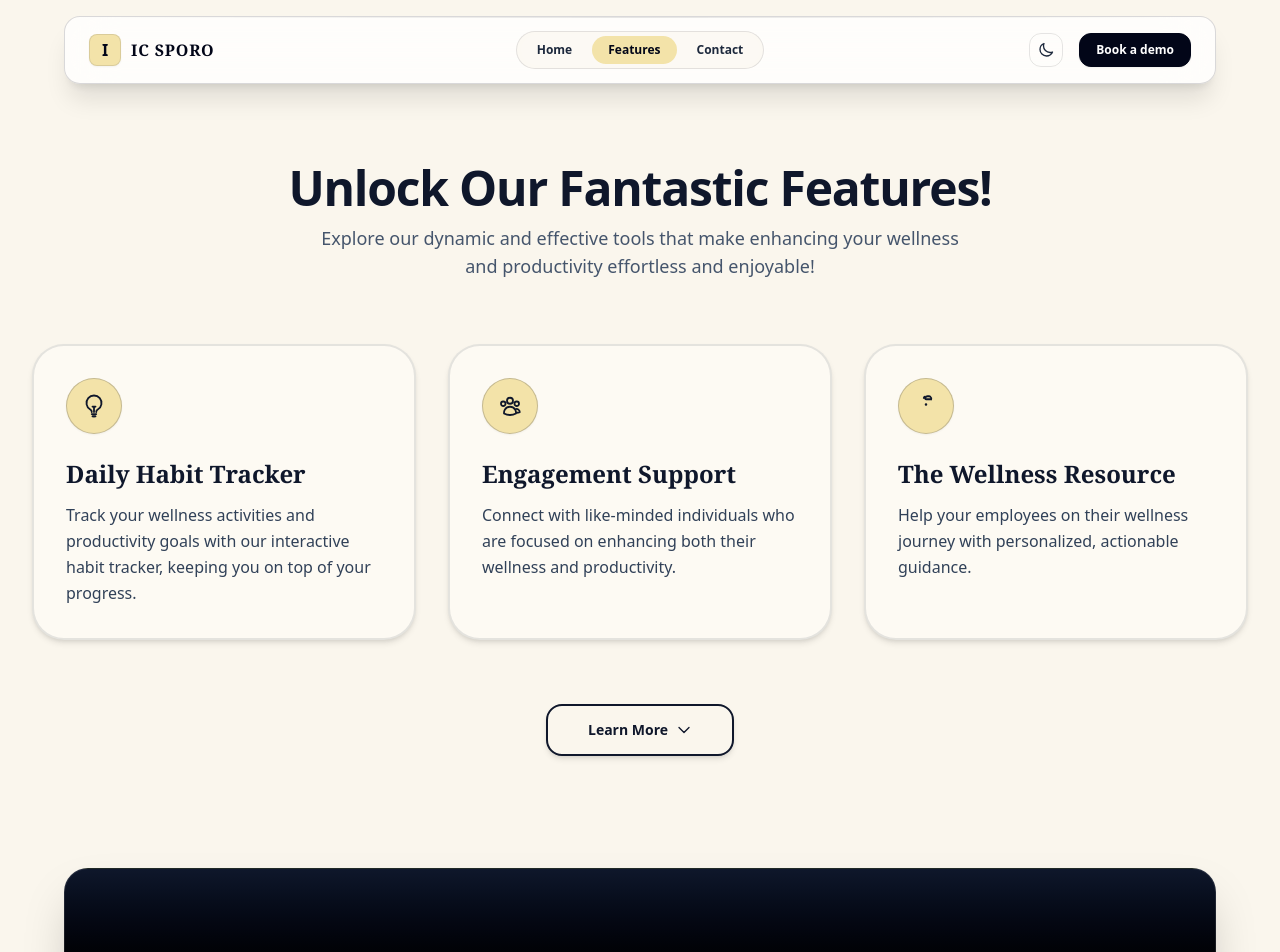
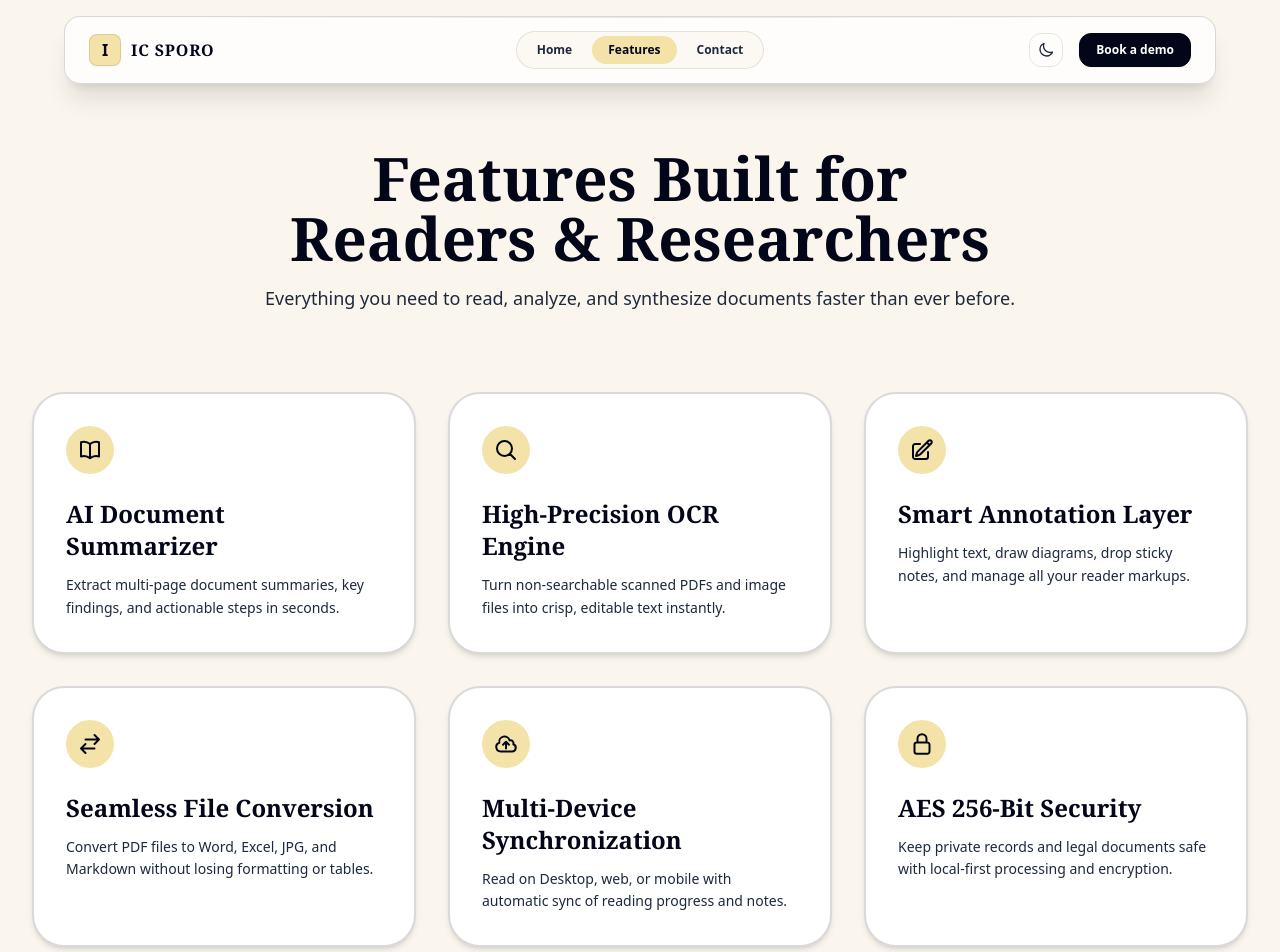
Before and after one commit to 3725fahmid/sporsho_landing_page, a Nuxt app: page /about in a window 1280 px wide. Shown: the top 952 px of the page. Built offline with nearby package versions, Linux system fonts and the light colour scheme.

Commit message:
Add wowjs animation on pages

```diff
--- a/app/pages/about.vue
+++ b/app/pages/about.vue
@@ -1,84 +1,83 @@
 <script setup>
-import { ref } from 'vue'
+import { onMounted } from 'vue'
 
-const showAll = ref(false)
+onMounted(() => {
+  if (import.meta.client && window.WOW) {
+    new window.WOW({
+      boxClass: 'wow',
+      animateClass: 'animate__animated',
+      offset: 100,
+      mobile: true,
+      live: true
+    }).init()
+  }
+})
 
-const features = [
+const featuresList = [
   {
-    title: 'Daily Habit Tracker',
-    description: 'Track your wellness activities and productivity goals with our interactive habit tracker, keeping you on top of your progress.',
-    iconPath: 'M12 18v-5.25m0 0a6.01 6.01 0 001.5-.189m-1.5.189a6.01 6.01 0 01-1.5-.189m3.75 7.478a12.06 12.06 0 01-4.5 0m3.75 2.383a14.406 14.406 0 01-3 0M14.25 18v-.192c0-.983.658-1.823 1.508-2.316a7.5 7.5 0 10-7.517 0c.85.493 1.509 1.333 1.509 2.316V18'
+    title: 'AI Document Summarizer',
+    desc: 'Extract multi-page document summaries, key findings, and actionable steps in seconds.',
+    icon: 'M12 6.042A8.967 8.967 0 006 3.75c-1.052 0-2.062.18-3 .512v14.25A8.987 8.987 0 016 18c2.305 0 4.408.867 6 2.292m0-14.25a8.966 8.966 0 016-2.292c1.052 0 2.062.18 3 .512v14.25A8.987 8.987 0 0018 18a8.967 8.967 0 00-6 2.292m0-14.25v14.25'
   },
   {
-    title: 'Engagement Support',
-    description: 'Connect with like-minded individuals who are focused on enhancing both their wellness and productivity.',
-    iconPath: 'M18 18.72a9.094 9.094 0 003.741-.479 3 3 0 00-4.682-2.72m.94 3.198l.001.031c0 .225-.012.447-.037.666A11.944 11.944 0 0112 21c-2.17 0-4.207-.576-5.963-1.584A6.062 6.062 0 016 18.719m12 0a5.971 5.971 0 00-.941-3.197m0 0A5.995 5.995 0 0012 12.75a5.995 5.995 0 00-5.058 2.772m0 0a5.97 5.97 0 00-.942 3.197M15 6.75a3 3 0 11-6 0 3 3 0 016 0zm6 3a2.25 2.25 0 11-4.5 0 2.25 2.25 0 014.5 0zm-13.5 0a2.25 2.25 0 11-4.5 0 2.25 2.25 0 014.5 0z'
+    title: 'High-Precision OCR Engine',
+    desc: 'Turn non-searchable scanned PDFs and image files into crisp, editable text instantly.',
+    icon: 'M21 21l-5.197-5.197m0 0A7.5 7.5 0 105.196 5.196a7.5 7.5 0 0010.607 10.607z'
   },
   {
-    title: 'The Wellness Resource',
-    description: 'Help your employees on their wellness journey with personalized, actionable guidance.',
-    iconPath: 'M11.35 3.836c-.065.21-.1.433-.1.664 0 .414.336.75.75.75h4.5a.75.75 0 00.75-.75 2.25 2.25 0 00-.1-.664m-5.8 0A2.251 2.251 0 0113.5 2.25h1.5c.53 0 1.01.184 1.39.493m-5.8 0c-.38.309-.664.736-.803 1.228m7.406 0c.139.492.115 1.019-.069 1.493M12 10.5h.008v.008H12V10.5zm.375 0a.375.375 0 11-.75 0 .375.375 0 01.75 0z'
+    title: 'Smart Annotation Layer',
+    desc: 'Highlight text, draw diagrams, drop sticky notes, and manage all your reader markups.',
+    icon: 'M16.862 4.487l1.687-1.688a1.875 1.875 0 112.652 2.652L10.582 16.07a4.5 4.5 0 01-1.897 1.13L6 18l.8-2.685a4.5 4.5 0 011.13-1.897l8.932-8.931zm0 0L19.5 7.125M18 14v4.75A2.25 2.25 0 0115.75 21H5.25A2.25 2.25 0 013 18.75V8.25A2.25 2.25 0 015.25 6H10'
   },
   {
-    title: 'Reporting and Analytics',
-    description: 'Get insights into health metrics with powerful analytics tools made for team performance.',
-    iconPath: 'M2.25 18L9 11.25l4.306 4.307a11.95 11.95 0 005.814-5.519l2.74-1.22m0 0l-5.94-2.28 2.2 5.92m3.74-3.64l-1.22 2.74a11.959 11.959 0 01-5.518 5.814L11.25 13.5 4.5 20.25'
+    title: 'Seamless File Conversion',
+    desc: 'Convert PDF files to Word, Excel, JPG, and Markdown without losing formatting or tables.',
+    icon: 'M7.5 21L3 16.5m0 0L7.5 12M3 16.5h13.5m0-13.5L21 7.5m0 0L16.5 12M21 7.5H7.5'
   },
   {
-    title: 'AI Wellness Integrate Tools',
-    description: 'Enhance and personalize health solutions easily through tailored AI integrations.',
-    iconPath: 'M9.75 3.104v5.714a2.25 2.25 0 01-.659 1.591L5 14.5M9.75 3.104c-.251.023-.501.05-.75.082m.75-.082a24.301 24.301 0 014.5 0m0 0v5.714c0 .597.237 1.17.659 1.591L19 14.5'
+    title: 'Multi-Device Synchronization',
+    desc: 'Read on Desktop, web, or mobile with automatic sync of reading progress and notes.',
+    icon: 'M12 16.5V9.75m0 0l3 3m-3-3l-3 3M6.75 19.5a4.5 4.5 0 01-1.41-8.775 5.25 5.25 0 0110.233-2.33 3 3 0 013.758 3.848A3.75 3.75 0 0118 19.5H6.75z'
+  },
+  {
+    title: 'AES 256-Bit Security',
+    desc: 'Keep private records and legal documents safe with local-first processing and encryption.',
+    icon: 'M16.5 10.5V6.75a4.5 4.5 0 10-9 0v3.75m-.75 11.25h10.5a2.25 2.25 0 002.25-2.25v-6.75a2.25 2.25 0 00-2.25-2.25H6.75a2.25 2.25 0 00-2.25 2.25v6.75a2.25 2.25 0 002.25 2.25z'
   }
 ]
 </script>
 
 <template>
-  <section class="relative py-20 px-4 sm:px-6 lg:px-8 max-w-7xl mx-auto">
-    <!-- Section Header -->
-    <div class="text-center max-w-3xl mx-auto mb-16 space-y-3">
-      <h2 class="text-3xl sm:text-5xl font-bold text-slate-900 dark:text-amber-50/90 tracking-tight">
-        Unlock Our Fantastic Features!
-      </h2>
-      <p class="text-base sm:text-lg text-slate-600 dark:text-emerald-100/60 max-w-2xl mx-auto font-sans">
-        Explore our dynamic and effective tools that make enhancing your wellness and productivity effortless and
-        enjoyable!
+  <div
+    class="bg-paper-light dark:bg-paper-dark text-slate-950 dark:text-slate-50 transition-colors duration-300 min-h-screen py-16 px-6 lg:px-8">
+    <div class="max-w-7xl mx-auto">
+
+      <!-- HERO -->
+      <div class="wow animate__animated animate__fadeInDown text-center max-w-3xl mx-auto mb-20 space-y-4">
+        <h1 class="text-4xl sm:text-6xl font-serif font-bold text-slate-950 dark:text-amber-50">
+          Features Built for Readers & Researchers
+        </h1>
+        <p class="text-base sm:text-lg text-slate-800 dark:text-slate-200 font-sans">
+          Everything you need to read, analyze, and synthesize documents faster than ever before.
         </p>
       </div>
 
-    <!-- Paper Cards Grid -->
-    <div class="relative grid grid-cols-1 md:grid-cols-2 lg:grid-cols-3 gap-8 items-stretch">
-      <template v-for="(item, index) in features" :key="index">
-        <!-- Render card if index < 3 OR if showAll is true -->
-        <div v-if="index < 3 || showAll"
-          class="group relative p-8 rounded-[2rem] border-2 border-slate-900/10 dark:border-white/10 bg-[#fdfaf3] dark:bg-[#111c17] text-slate-900 dark:text-slate-100 shadow-md hover:shadow-2xl hover:scale-105 hover:z-30 transition-all duration-300 flex flex-col justify-between">
-          <div>
+      <!-- FEATURES GRID -->
+      <div class="grid grid-cols-1 md:grid-cols-2 lg:grid-cols-3 gap-8">
+        <div v-for="(feature, idx) in featuresList" :key="idx"
+          class="wow animate__animated animate__fadeInUp p-8 rounded-[2rem] border-2 border-slate-950/15 dark:border-white/15 bg-paper-light-card dark:bg-paper-dark-card shadow-md hover:scale-105 transition-all duration-300"
+          :data-wow-delay="`${(idx % 3) * 0.2}s`">
           <div
-              class="size-14 rounded-full border border-slate-900/20 dark:border-white/20 bg-[#f3e3a9] dark:bg-[#25382e] text-slate-900 dark:text-amber-200 flex items-center justify-center mb-6 shadow-xs">
-              <svg class="size-6" fill="none" stroke="currentColor" stroke-width="1.8" viewBox="0 0 24 24">
-                <path stroke-linecap="round" stroke-linejoin="round" :d="item.iconPath" />
+            class="size-12 rounded-full bg-paper-light-badge dark:bg-paper-dark-icon text-slate-950 dark:text-amber-300 flex items-center justify-center mb-6">
+            <svg class="size-6" fill="none" stroke="currentColor" stroke-width="2" viewBox="0 0 24 24">
+              <path stroke-linecap="round" stroke-linejoin="round" :d="feature.icon" />
             </svg>
           </div>
-            <h3 class="text-2xl font-serif font-bold text-slate-900 dark:text-amber-50 mb-3">
-              {{ item.title }}
-            </h3>
-            <p class="text-sm sm:text-base leading-relaxed text-slate-700 dark:text-slate-300 font-sans">
-              {{ item.description }}
-            </p>
+          <h3 class="text-2xl font-serif font-bold text-slate-950 dark:text-amber-50 mb-3">{{ feature.title }}</h3>
+          <p class="text-sm text-slate-800 dark:text-slate-200 font-sans leading-relaxed">{{ feature.desc }}</p>
+        </div>
+      </div>
+
     </div>
   </div>
 </template>
-    </div>
-
-    <!-- Center Toggle Button -->
-    <div class="mt-16 text-center">
-      <button @click="showAll = !showAll" type="button"
-        class="inline-flex items-center justify-center gap-x-2 rounded-2xl border-2 border-slate-900 dark:border-amber-100/30 bg-[#faf6ed] dark:bg-[#1d2b25] px-10 py-3.5 text-sm font-bold text-slate-900 dark:text-amber-100 shadow-md transition-all duration-200 hover:bg-slate-200 dark:hover:bg-[#283b33] hover:scale-105 cursor-pointer">
-        <span>{{ showAll ? 'Show Less' : 'Learn More' }}</span>
-        <svg class="size-4 transition-transform duration-200" :class="showAll ? 'rotate-180' : ''" fill="none"
-          stroke="currentColor" stroke-width="2" viewBox="0 0 24 24">
-          <path stroke-linecap="round" stroke-linejoin="round" d="M19.5 8.25l-7.5 7.5-7.5-7.5" />
-        </svg>
-      </button>
-    </div>
-  </section>
-</template>
--- a/app/pages/index.vue
+++ b/app/pages/index.vue
@@ -1,7 +1,32 @@
 <script setup>
-import { ref } from 'vue'
+import { ref, onMounted, nextTick } from 'vue'
 
 const showAllFeatures = ref(false)
+
+// Function to handle WOW initialization safely on the client side
+onMounted(async () => {
+  if (import.meta.client) {
+    const { default: WOW } = await import('wow.js')
+    const wow = new WOW({
+      boxClass: 'wow', // Animated element class (default: wow)
+      animateClass: 'animate__animated', // Animate.css prefix class
+      offset: 100, // Distance to element when triggering (default: 0)
+      mobile: true, // Trigger animations on mobile devices (default: true)
+      live: true // Act on asynchronously loaded content (default: true)
+    })
+    wow.init()
+  }
+})
+
+// Toggle handler that syncs WOW with dynamically displayed elements
+const toggleFeatures = async () => {
+  showAllFeatures.value = !showAllFeatures.value
+  await nextTick()
+  if (import.meta.client) {
+    const { default: WOW } = await import('wow.js')
+    new WOW({ animateClass: 'animate__animated', live: true }).init()
+  }
+}
 
 const features = [
   {
@@ -57,7 +82,7 @@ const plans = [
     <!-- HERO SECTION -->
     <section
       class="relative py-20 px-4 sm:px-6 lg:px-8 max-w-7xl mx-auto grid grid-cols-1 lg:grid-cols-2 gap-12 items-center">
-      <div class="space-y-6 text-center lg:text-left">
+      <div class="wow animate__animated animate__fadeInLeft space-y-6 text-center lg:text-left">
         <div
           class="inline-flex items-center gap-2 px-3.5 py-1.5 rounded-full border border-slate-950/20 dark:border-white/20 bg-paper-light-badge dark:bg-paper-dark-badge text-xs font-bold text-slate-900 dark:text-amber-300 shadow-xs">
           <span>📄 Next-Gen PDF Experience</span>
@@ -84,7 +109,7 @@ const plans = [
       </div>
 
       <!-- Hero Visual -->
-      <div class="relative flex justify-center">
+      <div class="wow animate__animated animate__fadeInRight relative flex justify-center">
         <div
           class="w-full max-w-md p-6 rounded-[2.5rem] border-2 border-slate-950/20 dark:border-white/20 bg-paper-light-card dark:bg-paper-dark-card shadow-2xl hover:scale-105 transition-transform duration-300">
           <div
@@ -112,7 +137,7 @@ const plans = [
 
     <!-- AMAZING FEATURES SECTION -->
     <section class="py-20 px-4 sm:px-6 lg:px-8 max-w-7xl mx-auto">
-      <div class="text-center max-w-3xl mx-auto mb-16 space-y-3">
+      <div class="wow animate__animated animate__fadeInUp text-center max-w-3xl mx-auto mb-16 space-y-3">
         <h2 class="text-3xl sm:text-5xl font-serif font-bold text-slate-950 dark:text-amber-50">
           Amazing Features
         </h2>
@@ -124,7 +149,8 @@ const plans = [
       <div class="grid grid-cols-1 md:grid-cols-2 lg:grid-cols-3 gap-8 items-stretch">
         <template v-for="(item, index) in features" :key="index">
           <div v-if="index < 3 || showAllFeatures"
-            class="group relative p-8 rounded-[2rem] border-2 border-slate-950/15 dark:border-white/15 bg-paper-light-card dark:bg-paper-dark-card shadow-md hover:shadow-2xl hover:scale-105 hover:z-30 transition-all duration-300 flex flex-col justify-between">
+            class="wow animate__animated animate__fadeInUp group relative p-8 rounded-[2rem] border-2 border-slate-950/15 dark:border-white/15 bg-paper-light-card dark:bg-paper-dark-card shadow-md hover:shadow-2xl hover:scale-105 hover:z-30 transition-all duration-300 flex flex-col justify-between"
+            :data-wow-delay="`${(index % 3) * 0.2}s`">
             <div>
               <div
                 class="size-14 rounded-full border border-slate-950/20 dark:border-white/20 bg-paper-light-badge dark:bg-paper-dark-icon text-slate-950 dark:text-amber-300 flex items-center justify-center mb-6 shadow-xs">
@@ -144,7 +170,7 @@ const plans = [
       </div>
 
       <div class="mt-16 text-center">
-        <button @click="showAllFeatures = !showAllFeatures" type="button"
+        <button @click="toggleFeatures" type="button"
           class="inline-flex items-center justify-center gap-x-2 rounded-2xl border-2 border-slate-950/30 dark:border-amber-300/40 bg-paper-light-card dark:bg-paper-dark-badge px-10 py-3.5 text-sm font-bold text-slate-950 dark:text-amber-200 shadow-md transition-all duration-200 hover:bg-slate-200 dark:hover:bg-paper-dark-icon hover:scale-105 cursor-pointer">
           <span>{{ showAllFeatures ? 'Show Less' : 'Learn More' }}</span>
           <svg class="size-4 transition-transform duration-200" :class="showAllFeatures ? 'rotate-180' : ''" fill="none"
@@ -157,7 +183,7 @@ const plans = [
 
     <!-- WHY CHOOSE SECTION -->
     <section class="py-20 px-4 sm:px-6 lg:px-8 max-w-7xl mx-auto">
-      <div class="text-center max-w-3xl mx-auto mb-16 space-y-3">
+      <div class="wow animate__animated animate__fadeIn text-center max-w-3xl mx-auto mb-16 space-y-3">
         <h2 class="text-3xl sm:text-5xl font-serif font-bold text-slate-950 dark:text-amber-50">
           Why Choose IC Sporo?
         </h2>
@@ -167,7 +193,8 @@ const plans = [
 
       <div class="grid grid-cols-1 sm:grid-cols-2 lg:grid-cols-4 gap-6">
         <div v-for="(vp, idx) in valueProps" :key="idx"
-          class="p-6 rounded-[2rem] border border-slate-950/15 dark:border-white/15 bg-paper-light-card dark:bg-paper-dark-card text-center space-y-3 hover:scale-105 transition-transform shadow-xs">
+          class="wow animate__animated animate__zoomIn p-6 rounded-[2rem] border border-slate-950/15 dark:border-white/15 bg-paper-light-card dark:bg-paper-dark-card text-center space-y-3 hover:scale-105 transition-transform shadow-xs"
+          :data-wow-delay="`${idx * 0.15}s`">
           <div
             class="size-12 mx-auto rounded-full bg-paper-light-badge dark:bg-paper-dark-icon text-slate-950 dark:text-amber-300 flex items-center justify-center">
             <svg class="size-6" fill="none" stroke="currentColor" stroke-width="2" viewBox="0 0 24 24">
@@ -182,7 +209,7 @@ const plans = [
 
     <!-- PRICING SECTION -->
     <section class="py-20 px-4 sm:px-6 lg:px-8 max-w-7xl mx-auto">
-      <div class="text-center max-w-3xl mx-auto mb-16 space-y-3">
+      <div class="wow animate__animated animate__fadeInUp text-center max-w-3xl mx-auto mb-16 space-y-3">
         <h2 class="text-3xl sm:text-5xl font-serif font-bold text-slate-950 dark:text-amber-50">
           Simple & Affordable Pricing
         </h2>
@@ -193,12 +220,14 @@ const plans = [
 
       <div class="grid grid-cols-1 md:grid-cols-3 gap-8 items-stretch">
         <div v-for="(plan, idx) in plans" :key="idx"
+          class="wow animate__animated animate__fadeInUp p-8 rounded-[2rem] bg-paper-light-card dark:bg-paper-dark-card flex flex-col justify-between shadow-lg hover:scale-105 transition-transform"
           :class="plan.highlight ? 'border-amber-600 dark:border-amber-400 border-4 scale-105' : 'border-2 border-slate-950/15 dark:border-white/15'"
-          class="p-8 rounded-[2rem] bg-paper-light-card dark:bg-paper-dark-card flex flex-col justify-between shadow-lg hover:scale-105 transition-transform">
+          :data-wow-delay="`${idx * 0.2}s`">
           <div class="space-y-4">
             <h3 class="text-2xl font-serif font-bold text-slate-950 dark:text-amber-50">{{ plan.name }}</h3>
-            <div class="text-4xl font-serif font-bold text-paper-accent dark:text-paper-accent-dark">{{ plan.price
-              }}<span class="text-xs font-sans text-slate-700 dark:text-slate-300">/month</span></div>
+            <div class="text-4xl font-serif font-bold text-paper-accent dark:text-paper-accent-dark">
+              {{ plan.price }}<span class="text-xs font-sans text-slate-700 dark:text-slate-300">/month</span>
+            </div>
             <p class="text-xs text-slate-800 dark:text-slate-200 font-sans">{{ plan.desc }}</p>
             <ul class="space-y-2 pt-4 border-t border-slate-950/10 dark:border-white/10 font-sans text-xs">
               <li v-for="(f, i) in plan.features" :key="i"
@@ -218,7 +247,7 @@ const plans = [
     <!-- FOOTER CALLOUT BANNER -->
     <section class="py-12 px-4 sm:px-6 lg:px-8 max-w-7xl mx-auto">
       <div
-        class="p-10 rounded-[2.5rem] bg-slate-950 dark:bg-paper-dark-card border-2 border-slate-950 dark:border-amber-300/30 text-center space-y-6 shadow-2xl">
+        class="wow animate__animated animate__zoomIn p-10 rounded-[2.5rem] bg-slate-950 dark:bg-paper-dark-card border-2 border-slate-950 dark:border-amber-300/30 text-center space-y-6 shadow-2xl">
         <h2 class="text-3xl sm:text-4xl font-serif font-bold text-amber-100">Ready to Upgrade Your PDF Workflow?</h2>
         <p class="text-sm text-slate-200 max-w-xl mx-auto font-sans">Get started with IC Sporo today and experience
           paper-like PDF reading with AI capabilities.</p>
--- a/nuxt.config.ts
+++ b/nuxt.config.ts
@@ -3,7 +3,7 @@ import tailwindcss from "@tailwindcss/vite";
 export default defineNuxtConfig({
   compatibilityDate: '2025-07-15',
   devtools: { enabled: true },
-  css: ['~/assets/css/main.css'],
+  css: ['~/assets/css/main.css','animate.css/animate.min.css'],
   vite: {
     plugins: [
       tailwindcss(),
--- a/package.json
+++ b/package.json
@@ -12,9 +12,11 @@
   "dependencies": {
     "@heroicons/vue": "^2.2.0",
     "@tailwindcss/vite": "^4.1.12",
+    "animate.css": "^4.1.1",
     "nuxt": "^4.0.3",
     "vue": "^3.5.18",
-    "vue-router": "^4.5.1"
+    "vue-router": "^4.5.1",
+    "wow.js": "^1.2.2"
   },
   "devDependencies": {
     "autoprefixer": "^10.4.21",
```
Also changed, not shown: app/pages/contact.vue (+22 -4 lines), 1 other file (tests, documents, lock files or other folders). Lines whose indentation alone changed are shown as unchanged.
